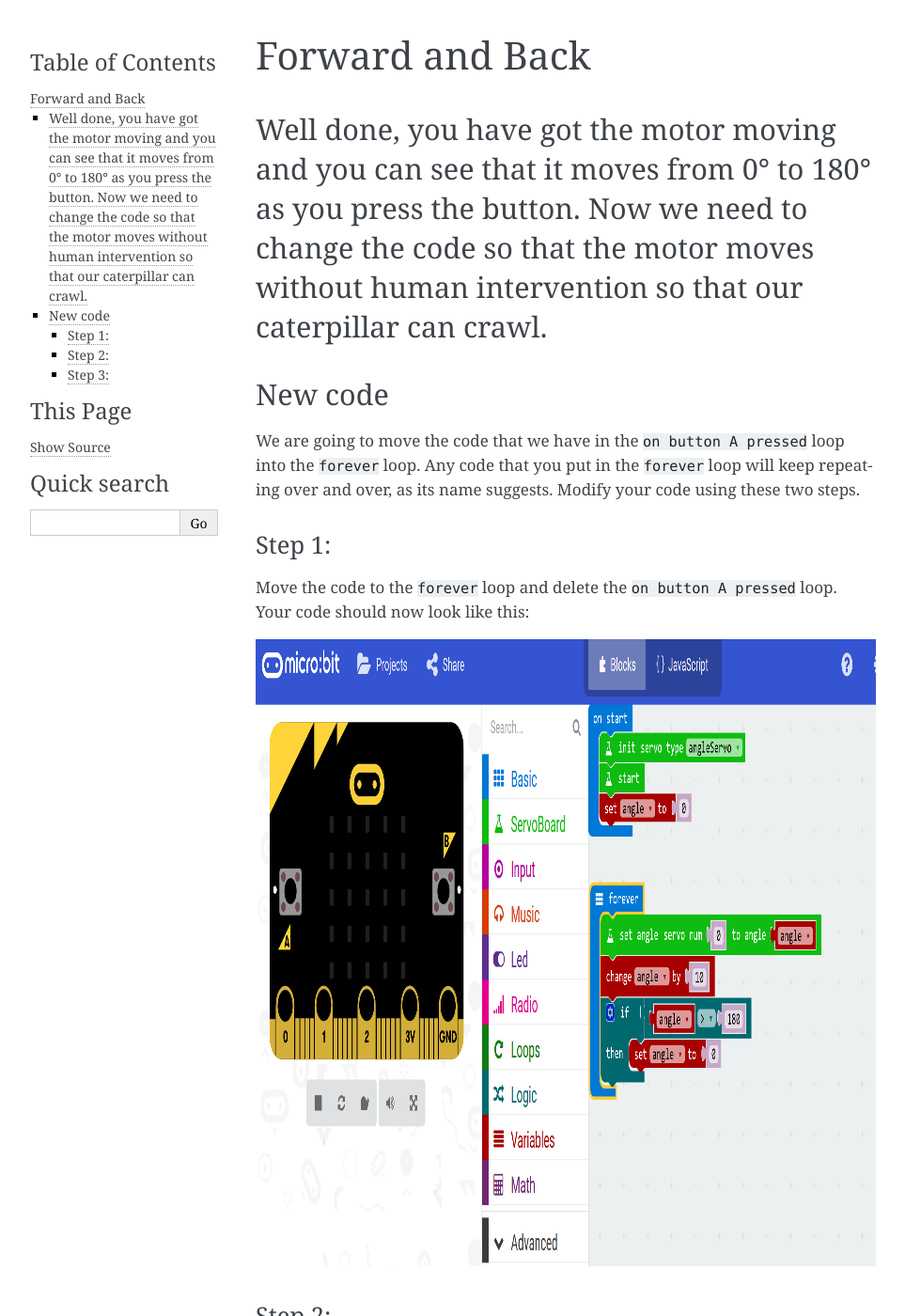
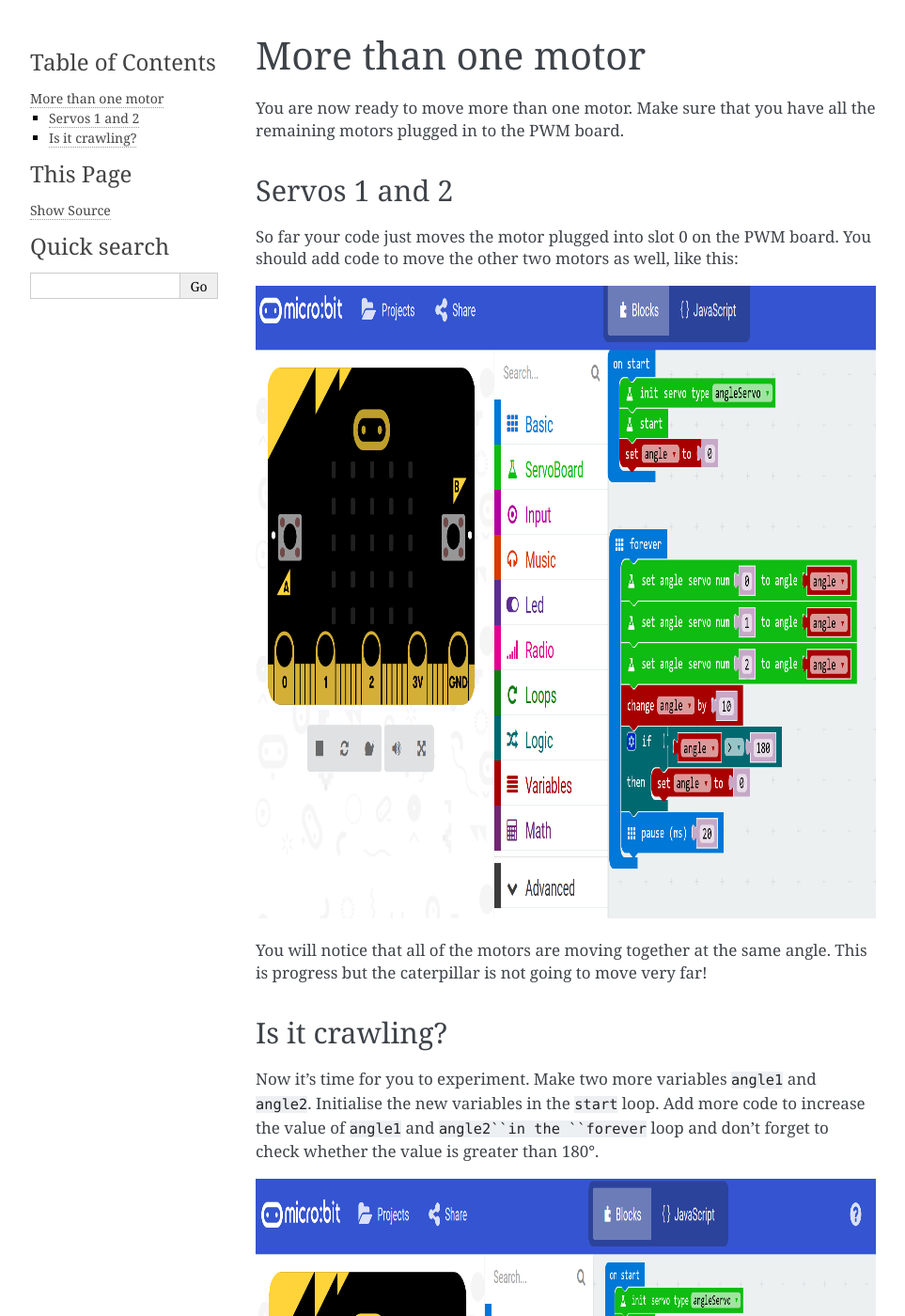
Before and after one commit to rharbird/ucl-microbit-robotics-readthedocs, a Sphinx documentation site: the page built from source/oneTwoThree.rst, in a window 1280 px wide and 1400 px high. Shown: the whole window at 94% size, without its empty margins (148-1111 px from the left). Built offline with Sphinx 7.4.7, drawn with Linux system fonts in a browser that asks for light colours; pages that are not in the unit, such as notebooks, are missing from menus; some of the changed text lies outside the part shown.

Commit message:
Make it crawl

```diff
--- a/source/connections.rst
+++ b/source/connections.rst
@@ -53,6 +53,4 @@ Step 2: Plug the motors into the PWM board
 .. image:: pictures/motorsConnectedtoPWMboard.jpg
 *Plugging the motors into the PWM board*
 
-The servo(s) should be connected to the PWM board this way round – on the left
-is a servo connected in position 0. (It’s easier if you start at 0 and work up
-if you have more servos connected).
+The servo motors should be connected to the PWM board this way round with the black wire on the outside of the board. You can see this clearly on the left where there is a servo connected in position 0. It’s easier if you start at 0 and work up. You can start off by just connecting 1 motor and add more as you use them.
--- a/source/forwardAndBack.rst
+++ b/source/forwardAndBack.rst
@@ -5,11 +5,11 @@ Well done, you have got the motor moving and you can see that it moves from 0°
 -----------------------
 New code
 -----------------------
-We are going to move the code that we have in the ``on button A pressed`` loop into the ``forever`` loop. Any code that you put in the ``forever`` loop will keep repeating over and over, as its name suggests. Modify your code using these two steps.
+We are going to move some of the code around using these two steps.
 
 Step 1:
 ^^^^^^
-Move the code to the ``forever`` loop and delete the ``on button A pressed`` loop. Your code should now look like this:
+Any code that you put in the ``forever`` loop will keep repeating over and over as its name suggests. Move the code in the ``on button A pressed`` loop to the ``forever`` loop. Delete the ``on button A pressed`` loop. Your code should now look like this:
 
 .. image:: pictures/forever.png
   :scale: 60%
@@ -17,7 +17,7 @@ Move the code to the ``forever`` loop and delete the ``on button A pressed`` loo
 
 Step 2:
 ^^^^^^
-Now add a pause of 20 milliseconds at the end of the loop to give the motor a chance to move in time with the instructions it receives from the micro:bit.
+Now add a pause of 20 milliseconds at the end of the ``forever`` loop to give the motor a chance to move.
 
 
 .. image:: pictures/pause.png
--- a/source/movingMotors.rst
+++ b/source/movingMotors.rst
@@ -11,7 +11,7 @@ Click on the ServoBoard menu so that you can see the blocks.
 Now drag out the blocks that will set up the motors and place them in the ``on start`` jaws so that your code looks like this:
 
 .. image:: pictures/initialiseMotor.png
-  :scale: 60%
+  :scale: 50%
 
 --------------------
 Make the motors move
@@ -19,7 +19,7 @@ Make the motors move
 Now we will add some code to move the motor every time that you press the button. First of all we will need to keep a counter, called a variable, in which we will store the current angle of the motor. You can do that by opening the ``Variables`` menu and choosing ``Make a Variable``:
 
 .. image:: pictures/makeAVariable.png
-  :scale: 60%
+  :scale: 50%
 
 Name the variable ``angle``.
 
--- a/source/oneTwoThree.rst
+++ b/source/oneTwoThree.rst
@@ -1,29 +1,24 @@
-****************
-Forward and Back
-****************
-Well done, you have got the motor moving and you can see that it moves from 0° to 180° as you press the button. Now we need to change the code so that the motor moves without human intervention so that our caterpillar can crawl.
------------------------
-New code
------------------------
-We are going to move the code that we have in the ``on button A pressed`` loop into the ``forever`` loop. Any code that you put in the ``forever`` loop will keep repeating over and over, as its name suggests. Modify your code using these two steps.
+********************
+More than one motor
+********************
+You are now ready to move more than one motor. Make sure that you have all the remaining motors plugged in to the PWM board.
 
-Step 1:
-^^^^^^
-Move the code to the ``forever`` loop and delete the ``on button A pressed`` loop. Your code should now look like this:
+--------------
+Servos 1 and 2
+--------------
+So far your code just moves the motor plugged into slot 0 on the PWM board. You should add code to move the other two motors as well, like this:
 
-.. image:: pictures/forever.png
+.. image:: pictures/123.png
   :scale: 60%
 
+You will notice that all of the motors are moving together at the same angle. This is progress but the caterpillar is not going to move very far!
 
-Step 2:
-^^^^^^
-Now add a pause of 20 milliseconds at the end of the loop to give the motor a chance to move in time with the instructions it receives from the micro:bit.
+----------------
+Is it crawling?
+----------------
+Now it's time for you to experiment. Make two more variables ``angle1`` and ``angle2``. Initialise the new variables in the ``start`` loop. Add more code to increase the value of ``angle1`` and ``angle2``in the ``forever`` loop and don't forget to check whether the value is greater than 180°.
 
-
-.. image:: pictures/pause.png
+.. image:: pictures/asynchronous.png
   :scale: 60%
 
-Step 3:
-^^^^^^
-
-Try it out. Upload your code to the micro:bit. Did it work? Keep experimenting until you are satisfied with how it is working.
+Try it out. Upload your code to the micro:bit. Did it work? Keep experimenting until you are satisfied with the way that the caterpillar crawls.
```
Also changed, not shown: other parts of source/forwardAndBack.rst (+1 -2 lines), source/pictures/123.png (added), source/pictures/asynchronous.png (added).
